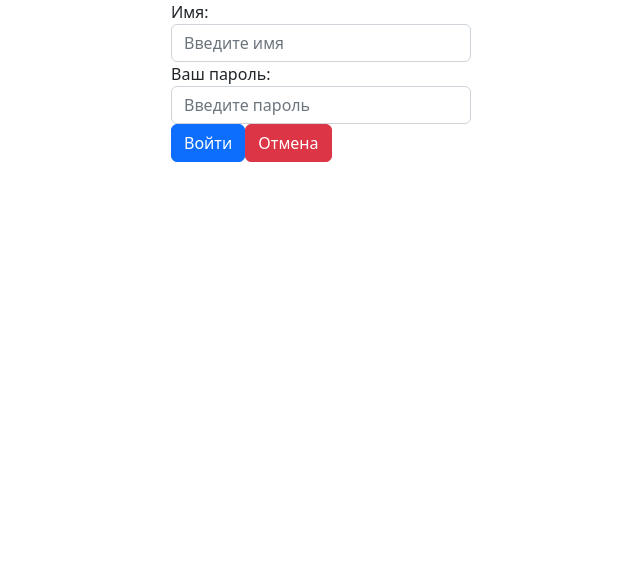
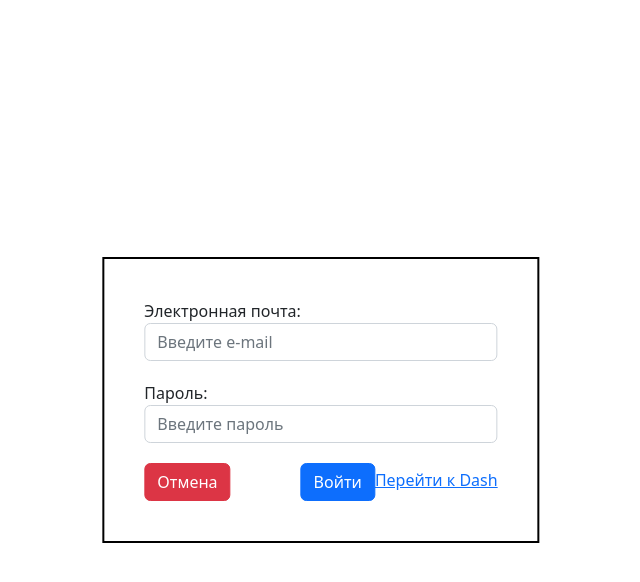
Before and after one commit to vinikitavin/vue, a Vue app: page /dashboard in a window 1280 px wide. Shown: the top 582 px of the page, without its empty margins (319-959 px from the left). Built offline with nearby package versions, Linux system fonts and the light colour scheme.

Commit message:
not worked router

```diff
--- a/src/App.vue
+++ b/src/App.vue
@@ -1,80 +1,29 @@
 <template>
   <div id="app">
-    <b-form @submit="onSubmit" @reset="onReset" v-if="show">
-      <b-form-group
-        id="input-group-1"
-        label="Имя:"
-        label-for="input-1"
-      >
-        <b-form-input
-          id="input-1"
-          v-model="form.email"
-          type="email"
-          placeholder="Введите имя"
-          required
-        ></b-form-input>
-      </b-form-group>
-
-      <b-form-group id="input-group-2" label="Ваш пароль:" label-for="input-2">
-        <b-form-input
-          id="input-2"
-          v-model="form.name"
-          placeholder="Введите пароль"
-          required
-        ></b-form-input>
-      </b-form-group>
-
-      <b-button type="submit" variant="primary">Войти</b-button>
-      <b-button type="reset" variant="danger">Отмена</b-button>
-    </b-form>
+    <login-form></login-form>
   </div>
 </template>
 
 <script>
+import LoginForm from '@/components/LoginForm'
+
 export default {
-  data () {
-    return {
-      form: {
-        email: '',
-        name: '',
-        food: null,
-        checked: []
-      },
-      foods: [{ text: 'Select One', value: null }, 'Carrots', 'Beans', 'Tomatoes', 'Corn'],
-      show: true
+  components: {
+    LoginForm
+  },
+  computed: {
+    username () {
+      // Мы скоро разберём что такое `params`
+      return this.$route.params.username
     }
   },
   methods: {
-    onSubmit (event) {
-      event.preventDefault()
-      alert(JSON.stringify(this.form))
-    },
-    onReset (event) {
-      event.preventDefault()
-      // Reset our form values
-      this.form.email = ''
-      this.form.name = ''
-      this.form.food = null
-      this.form.checked = []
-      // Trick to reset/clear native browser form validation state
-      this.show = false
-      this.$nextTick(() => {
-        this.show = true
-      })
+    goBack () {
+      window.history.length > 1 ? this.$router.go(-1) : this.$router.push('/')
     }
   }
 }
 </script>
 
 <style lang="scss">
-#app {
-  display: grid;
-  align-self: center;
-  justify-self: center;
-}
-
-form {
-  width: 300px;
-  height: 200px;
-}
 </style>
--- a/src/components/Form.vue
+++ b/src/components/DashboardPage.vue
@@ -1,12 +1,12 @@
 <template>
   <div>
-
+    <h1>This is DashboardPage</h1>
   </div>
 </template>
 
 <script>
 export default {
-  name: 'Form'
+  name: 'DashboardPage'
 }
 </script>
 
--- /dev/null
+++ b/src/components/LoginForm.vue
@@ -0,0 +1,72 @@
+<template>
+  <div>
+    <b-form @submit.prevent="">
+      <b-form-group
+        id="input-group-1"
+        label="Электронная почта:"
+        label-for="input-1"
+      >
+        <b-form-input
+          id="input-1"
+          v-model="form.email"
+          type="email"
+          placeholder="Введите e-mail"
+          required
+        ></b-form-input>
+      </b-form-group>
+
+      <b-form-group id="input-group-2" label="Пароль:" label-for="input-2">
+        <b-form-input
+          id="input-2"
+          v-model="form.password"
+          type="password"
+          placeholder="Введите пароль"
+          required
+        ></b-form-input>
+      </b-form-group>
+
+      <b-button type="reset" variant="danger">Отмена</b-button>
+      <b-button type="submit" variant="primary" @click="openNextPage()">Войти</b-button>
+      <router-link to="/dashboard">Перейти к Dash</router-link>
+    </b-form>
+  </div>
+</template>
+
+<script>
+
+export default {
+  name: 'LoginForm',
+  data () {
+    return {
+      form: {
+        email: '',
+        password: ''
+      }
+    }
+  },
+  methods: {
+    openNextPage () {
+      if ((this.form.email === 'vin@vin.com') && (this.form.password === '123')) {
+        this.$router.push('/dashboard')
+      }
+    }
+  }
+}
+</script>
+
+<style scoped>
+form {
+  position: absolute;
+  top: 50%;
+  left: 50%;
+  transform: translate(-50%, -50%);
+  padding: 40px;
+  border: 2px solid black;
+}
+.form-group {
+  margin-bottom: 20px;
+}
+.btn-danger {
+  margin-right: 70px;
+}
+</style>
--- a/src/main.js
+++ b/src/main.js
@@ -1,12 +1,16 @@
+// Default main.js start
 import Vue from 'vue'
 import App from './App.vue'
 import router from './router'
 import store from './store'
+
+// Bootstrap start
 import { BootstrapVue, IconsPlugin } from 'bootstrap-vue'
 import 'bootstrap/dist/css/bootstrap.css'
 import 'bootstrap-vue/dist/bootstrap-vue.css'
 Vue.use(BootstrapVue)
 Vue.use(IconsPlugin)
+// Bootstrap end
 
 Vue.config.productionTip = false
 
@@ -15,3 +19,4 @@ new Vue({
   store,
   render: h => h(App)
 }).$mount('#app')
+// Default main.js end
--- a/src/router/index.js
+++ b/src/router/index.js
@@ -1,9 +1,13 @@
 import Vue from 'vue'
 import VueRouter from 'vue-router'
+import DashboardPage from '@/components/DashboardPage.vue'
+import LoginForm from '@/components/LoginForm.vue'
 
 Vue.use(VueRouter)
 
 const routes = [
+  { path: '/login', component: LoginForm },
+  { path: '/dashboard', component: DashboardPage }
 ]
 
 const router = new VueRouter({
```
